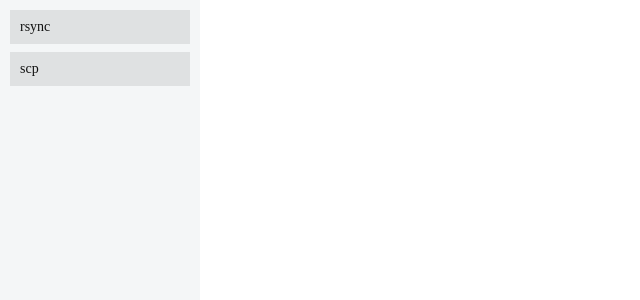
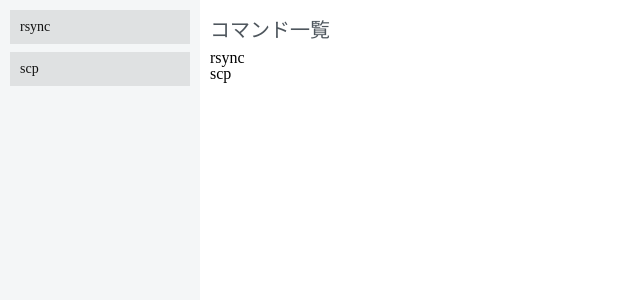
Before and after one commit to hogesuke/linux-command-generator, an Angular app: page /commands in a window 1280 px wide. Shown: the top 300 px of the page, without its empty margins (0-640 px from the left). Built offline with nearby package versions, Linux system fonts and the light colour scheme.

Commit message:
dashboardにコマンド一覧を表示することろまで

```diff
--- a/src/app/app.component.html
+++ b/src/app/app.component.html
@@ -1,4 +1,6 @@
 <app-sidemenu></app-sidemenu>
 <div id="main">
-  <router-outlet></router-outlet>
+  <div id="content">
+    <router-outlet></router-outlet>
+  </div>
 </div>
--- a/src/app/app.module.ts
+++ b/src/app/app.module.ts
@@ -13,6 +13,7 @@ import { CommandComponent } from './commands/command/command.component';
 @NgModule({
   declarations: [
     AppComponent,
+    DashboardComponent,
     SideMenuComponent,
     CommandComponent
   ],
--- a/src/app/commands/command/command.component.html
+++ b/src/app/commands/command/command.component.html
@@ -1,3 +1,3 @@
-<div id="content">
+<div>
   <h3>ようこそ</h3>
 </div>
--- a/src/app/commands/dashboard.component.html
+++ b/src/app/commands/dashboard.component.html
@@ -0,0 +1,8 @@
+<div id="dashbord">
+  <h3>コマンド一覧</h3>
+  <ul>
+    <li *ngFor="let command of commands">
+      <span>{{ command.name }}</span>
+    </li>
+  </ul>
+</div>
--- a/src/app/commands/dashboard.component.ts
+++ b/src/app/commands/dashboard.component.ts
@@ -1,4 +1,6 @@
-import { Component } from '@angular/core';
+import { Component, OnInit } from '@angular/core';
+import { Command } from './command/command';
+import { CommandService } from './shared/command.service';
 
 @Component({
   selector: 'app-dashboard',
@@ -6,6 +8,13 @@ import { Component } from '@angular/core';
   styleUrls: [ './dashboard.component.css' ]
 })
 
-export class DashboardComponent {
+export class DashboardComponent implements OnInit {
+  commands: Command[] = [];
+
+  constructor(private commandService: CommandService) { }
+
+  ngOnInit(): void {
+    this.commands = this.commandService.getCommands();
+  }
 
 }
--- a/src/styles.css
+++ b/src/styles.css
@@ -11,3 +11,9 @@ html, body {
   height: 100%;
   padding: 10px;
 }
+
+h3 {
+  padding: 10px 0;
+  font-size: 20px;
+  color: #4e565d;
+}
```
